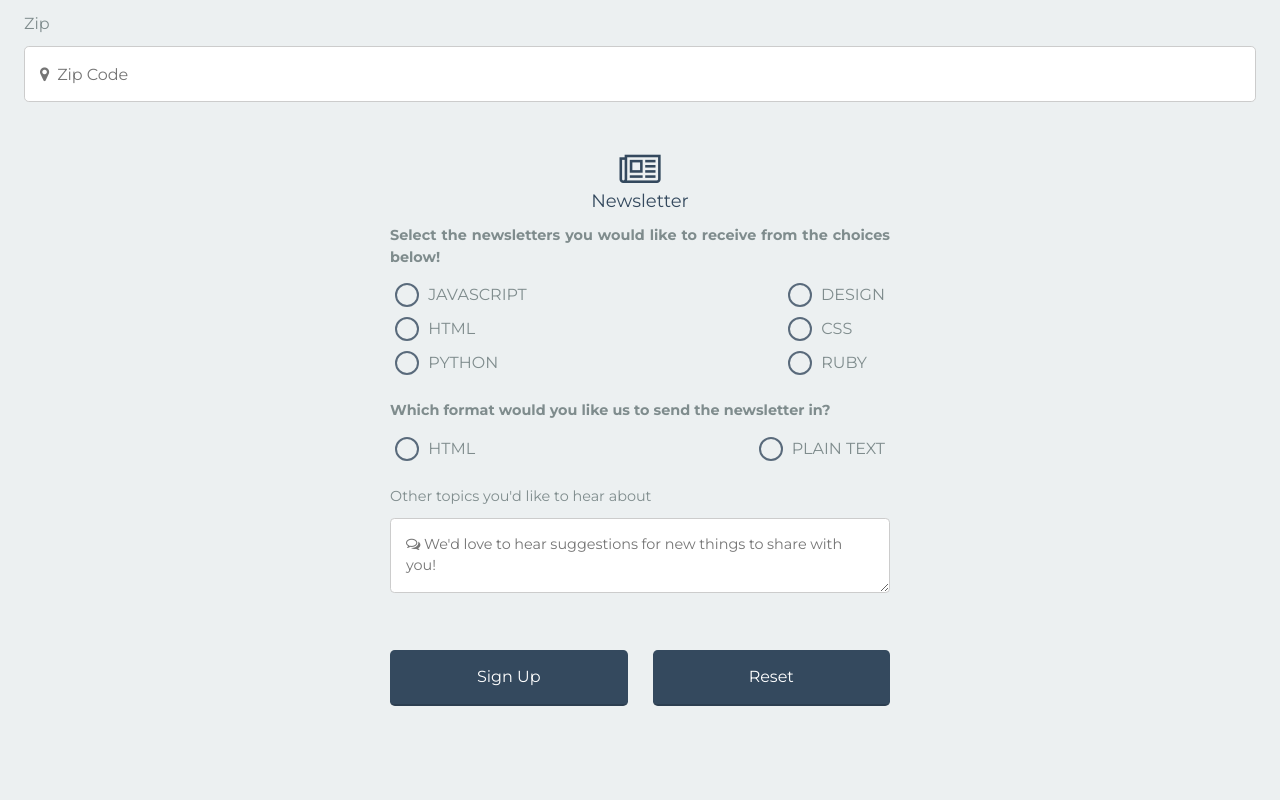
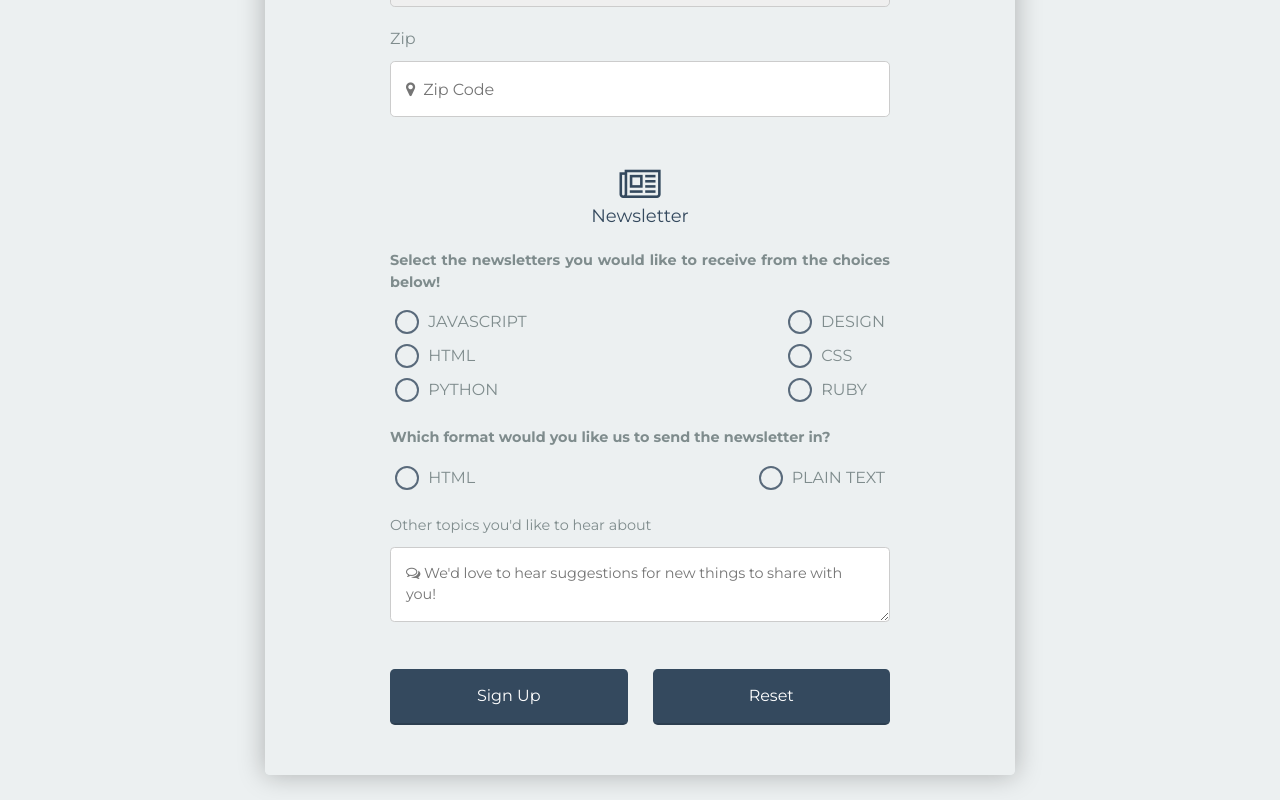
Before and after one commit to rdudley4/Project-3, a plain HTML site: page index.html in a window 1280 px wide. Shown: the part 1013-1813 px from the top of the page. Before the commit the page ends 1759 px from the top, so only its background shows below. Drawn offline with Linux system fonts and the light colour scheme.

Commit message:
Start working on larger display layouts

```diff
--- a/css/main.css
+++ b/css/main.css
@@ -7,20 +7,11 @@ body {
   background-color : #ecf0f1;
 }
 
-.container-main {
-  padding-left  : 1.5em;
-  padding-right : 1.5em;
-}
-
-.signup { margin-bottom: 40px; }
-
-
 /* Main-Header Styles */
 
 .main-header {
   position         : relative;
   padding          : 15px;
-  margin-bottom    : 60px;
   text-align       : center;
   color            : #fff;
   background-color : #34495e;
@@ -53,7 +44,7 @@ label[for="more-interests"] { font-size: .9em; }
 
 fieldset {
   padding : 0;
-  margin  : 0 0 50px;
+  margin  : 0;
   border  : none;
 }
 
@@ -62,6 +53,12 @@ legend {
   font-size  : 1.125em;
   text-align : center;
   color      : #34495e;
+}
+
+.signup {
+  background     : #ecf0f1;
+  padding-top    : 50px;
+  padding-bottom : 50px;
 }
 
 .btn {
@@ -124,13 +121,14 @@ select {
   font-family   : 'FontAwesome', 'Montserrat', sans-serif;
   color         : #34495e;
   transition    : transform .4s ease;
+  /*-webkit-appearance:none;*/
 }
 
 input[type="text"  ]:focus,
 input[type="email" ]:focus,
 input[type="tel"   ]:focus,
 select:focus {
-  transform  : scale(1.1);
+  transform  : scale(1.05);
   transition : transform .4s ease;
 }
 
@@ -161,14 +159,14 @@ select:-moz-focusring {
 .group-interests .form-item:last-of-type,
 .group-interests .form-item:nth-of-type(4) { width: 96.95px; }
 
-.news-caption { text-align : justify; }
-
-.news-caption:nth-of-type(2) {
-  clear      : left;
+.news-caption {
   margin-top : 20px;
+  text-align : justify;
 }
 
-.group-btn { margin-bottom: 40px; }
+.news-caption:nth-of-type(2) { clear: left;}
+
+.group-btn { margin-top: 40px; }
 
 /* SHARED RADIO/CHECKBOX STYLING */
 
@@ -259,21 +257,48 @@ input[type="radio"]:not(old):checked + label > .radio-bg {
   transition   : border-color .6s ease;
 }
 
+@media (max-width: 550px) {
+  .signup {
+    padding-left: 1.25em;
+    padding-right: 1.25em;
+  }
+}
+
 @media (min-width: 400px) {
 
   /* Newsletter tablet styling */
-  .group-btn,
-  .group-format,
-  .group-interests,
-  .news-caption,
-  .newsletter > .form-item:last-of-type {
+  .newsletter,
+  .contact-info {
     max-width : 500px;
-    margin    : 0 auto;
+    margin    : 0 auto 50px;
   }
 
-  .news-caption {
-    margin-top    : 10px;
-    margin-bottom : 10px;
+  .newsletter { margin-bottom: 0; }
+
+}
+
+
+@media (min-width: 768px) {
+
+  .main-container {
+    max-width  : 750px;
+    margin     : 0 auto;
+    border-radius: .3em;
+    box-shadow: 0px 0px 26px 1px rgba(0,0,0,0.25);
   }
 
+  .main-header {
+    margin-top              : 25px;
+    border-top-left-radius  : .3em;
+    border-top-right-radius : .3em;
+  }
+
+
+  .signup {
+    margin-bottom              : 25px;
+    border-bottom-left-radius  : .3em;
+    border-bottom-right-radius : .3em;
+  }
+
+
 }
--- a/index.html
+++ b/index.html
@@ -11,14 +11,14 @@
   </head>
   <body>
 
+    <div class="main-container">
+
       <header class="main-header">
         <h1 class="main-title">The Code Review</h1>
         <i class="fa fa-check-square-o fa-4x" aria-hidden="true"></i>
         <h2 class="newsletter-title">Signup for our newsletter</h2>
         <p class="newsletter-title-info">Get the latest news on how your code is doing right in your inbox.</p>
       </header>
-
-    <div class="container-main">
 
       <form class="signup" action="index.html" method="post">
 
@@ -181,15 +181,16 @@
               placeholder="&#xf0e6; We'd love to hear suggestions for new things to share with you!"></textarea>
           </div>
 
-        </fieldset>
-
           <div class="group-btn">
             <button class="btn submit" type="submit">Sign Up</button>
             <button class="btn cancel" type="reset">Reset</button>
           </div>
 
-      </form> <!-- SIGNUP FORM END  -->
-    </div>    <!-- MAIN-WRAPPER END -->
+        </fieldset>
+
+      </form> <!-- SIGNUP FORM END          -->
+
+    </div>    <!-- CONTAINER BOX-SHADOW END -->
 
   </body>
 </html>
```
Lines whose indentation alone changed are shown as unchanged.
